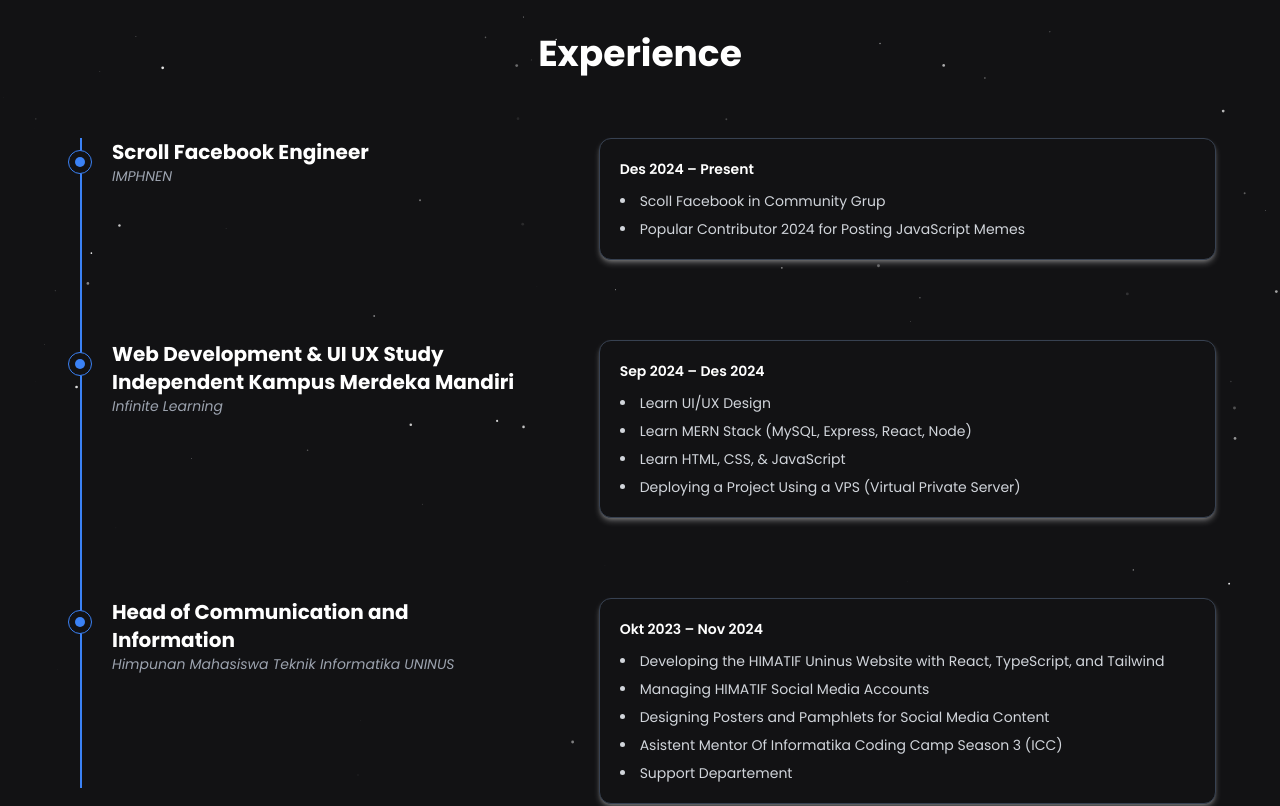
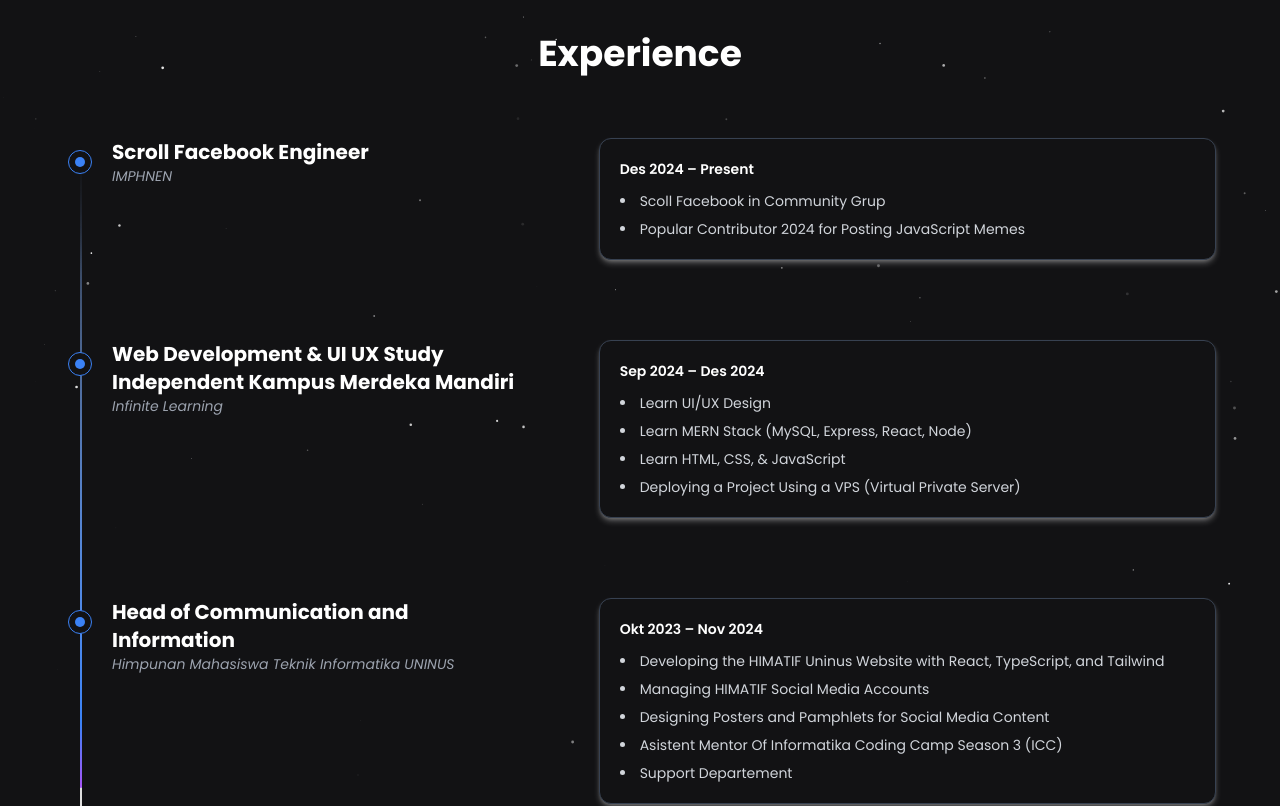
Before and after one commit to azrilpramudia/my-personal-website, a React (Vite) app: page / in a window 1280 px wide. Shown: the part 2540-3346 px from the top of the page. Built offline with nearby package versions, Linux system fonts and the light colour scheme.

Commit message:
add vertical line

```diff
--- a/src/components/ExperienceSection.jsx
+++ b/src/components/ExperienceSection.jsx
@@ -89,11 +89,24 @@
       </h1>
 
       <div ref={containerRef} className="max-w-6xl mx-auto relative z-10">
-        {/* Animated Vertical Line */}
-        <motion.div
-          className="absolute left-4 top-0 w-0.5 bg-blue-500 origin-top"
-          style={{ height: "100%", scaleY }}
-        />
+        {/* Animated Vertical Line — gradient + masked + progress */}
+        <div
+          className="pointer-events-none absolute left-4 top-0 h-full overflow-hidden w-[2px]
+                     bg-[linear-gradient(to_bottom,var(--tw-gradient-stops))]
+                     from-transparent from-[0%] via-neutral-200 dark:via-neutral-700 to-transparent to-[99%]
+                     [mask-image:linear-gradient(to_bottom,transparent_0%,black_10%,black_90%,transparent_100%)]"
+        >
+          <motion.div
+            className="absolute inset-x-0 top-0 w-[2px]
+                       bg-gradient-to-t from-purple-500 via-blue-500 to-transparent
+                       from-[0%] via-[10%] rounded-full origin-top"
+            style={{ height: "100%", scaleY }}
+            initial={{ opacity: 0 }}
+            whileInView={{ opacity: 1 }}
+            viewport={{ once: true, amount: 0.2 }}
+            transition={{ duration: 0.4, ease: "easeOut" }}
+          />
+        </div>
 
         <div className="flex flex-col gap-20">
           {experienceData.map((exp, index) => (
```
